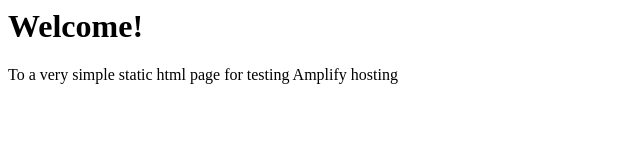
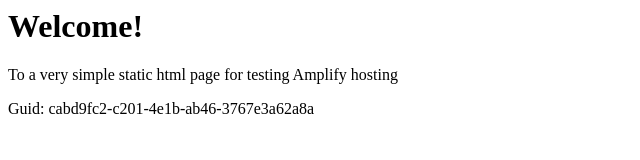
Before and after one commit to aws-aemilia-fra/Github-PR-Commit-Integration-Test-DoNotTouch-Gith-OKSLNVO2-v1-preprod-eu-central-1, a website: page src/index.html in a window 1280 px wide. Shown: the whole page, without its empty margins (0-640 px from the left). Drawn offline with Linux system fonts and the light colour scheme.

Commit message:
commit from integ tests

```diff
--- a/src/index.html
+++ b/src/index.html
@@ -1,3 +1,5 @@
+
+
 <html lang="en">
 
 <head>
@@ -10,6 +12,6 @@
 <body>
     <h1>Welcome!</h1>
     <p>To a very simple static html page for testing Amplify hosting</p>
-</body>
+    <p>Guid: cabd9fc2-c201-4e1b-ab46-3767e3a62a8a</p></body>
 
 </html>
```
